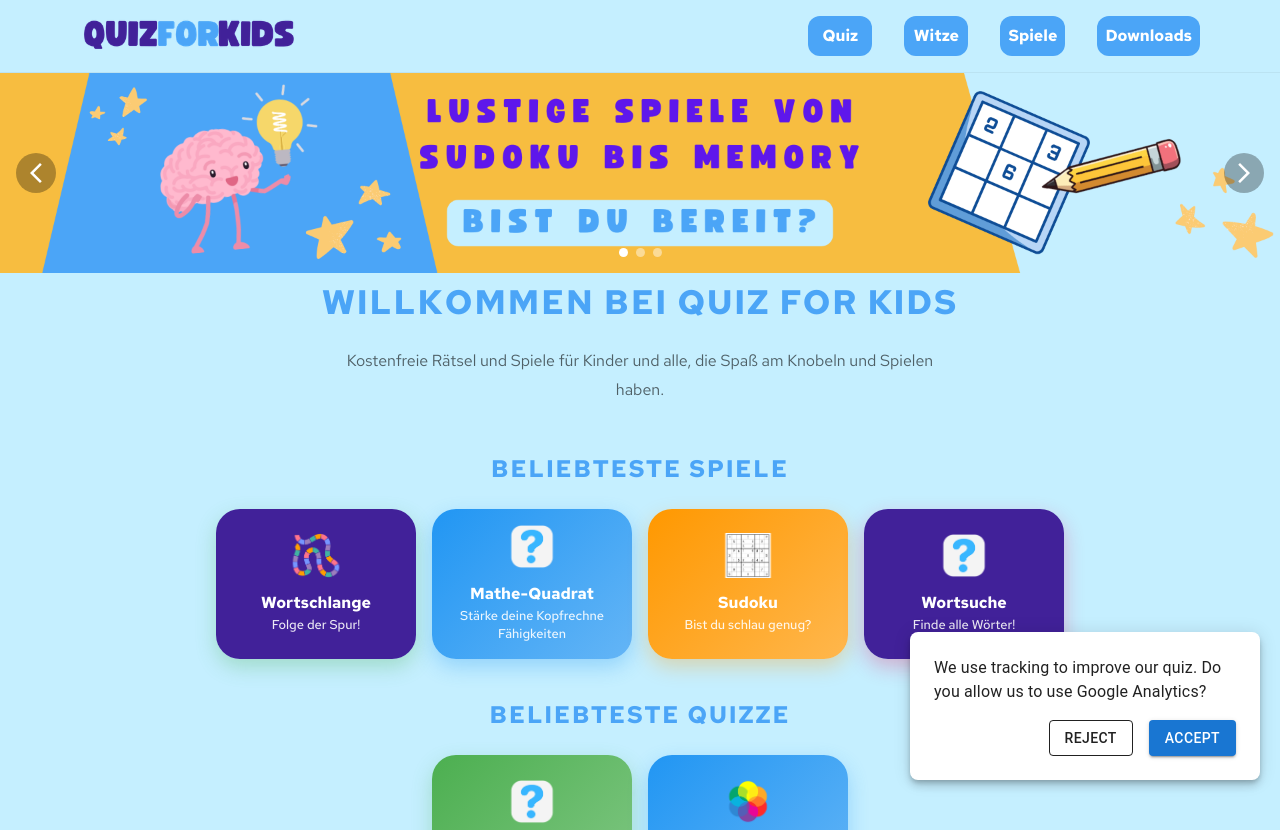
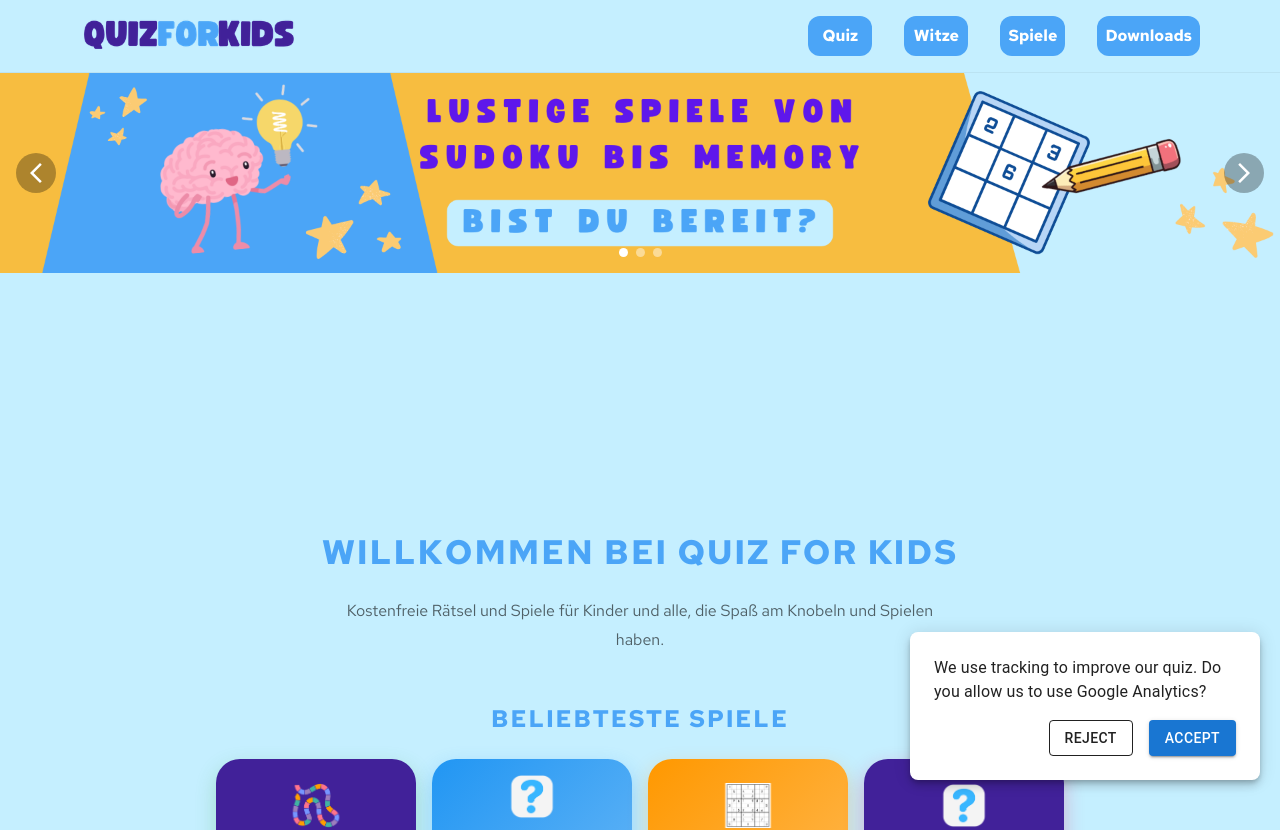
Before and after one commit to MarceloEnd/quiznext, a Next.js app: page / in a window 1280 px wide. Shown: the top 830 px of the page. Built offline with nearby package versions, Linux system fonts and the light colour scheme; what @mui/material-nextjs would draw is missing.

Commit message:
adding AdSense

```diff
--- /dev/null
+++ b/app/components/components/AdSenseFeed.js
@@ -0,0 +1,25 @@
+'use client';
+import { useEffect } from 'react';
+
+export default function AdSenseFeed ({ slot, style = { display: 'block', minHeight: '250px' } }) {
+  useEffect(() => {
+    // Check if adsbygoogle is ready, then push
+    try {
+      (window.adsbygoogle = window.adsbygoogle || []).push({});
+    } catch (err) {
+      console.error('AdSense error:', err);
+    }
+  }, []);
+
+  return (
+    <ins
+      className="adsbygoogle"
+      style={style}
+      // ONLY the publisher ID goes here, not the script URL
+      data-ad-client="ca-pub-6486557001399248"
+      data-ad-slot={slot}
+      data-ad-format="auto"
+      data-full-width-responsive="true"
+    />
+  );
+};
--- a/app/layout.js
+++ b/app/layout.js
@@ -5,6 +5,7 @@ import ThemeRegistry from './components/components/providers/ThemeRegistry';
 import { Analytics } from '@vercel/analytics/next';
 import CookieConsent from './components/components/CookieConsent';
 import { Metadata } from "next";
+import Script from 'next/script';
 
 // Initialize the font
 const redHat = Red_Hat_Text({
@@ -22,6 +23,14 @@ export const metadata = {
 export default function RootLayout({ children }) {
   return (
     <html lang="de" className={redHat.variable}>
+    <head>
+        <Script
+          async
+          src="https://pagead2.googlesyndication.com/pagead/js/adsbygoogle.js?client=ca-pub-6486557001399248"
+          crossOrigin="anonymous"
+          strategy="afterInteractive"
+        />
+      </head>
       <body>
         {/* Use the registry component instead */}
         <ThemeRegistry>
--- a/app/page.js
+++ b/app/page.js
@@ -6,12 +6,14 @@ import { NewestGames } from './components/components/NewestGames';
 import { FeaturedQuiz } from './components/components/FeaturedQuiz';
 import { FeaturedJokes } from './components/components/FeaturedJokes';
 import { TextfieldUnderHeader } from './components/components/TextfieldUnderHeader';
+import  AdSenseFeed from './components/components/AdSenseFeed';
 
 export default function Home() {
   return (
     <div className="Start">
       <StandardHeader />
       <Banner />
+      <AdSenseFeed slot="6238077612" />
       <TextfieldUnderHeader
         header={'Willkommen bei Quiz for Kids'}
         subtext={`Kostenfreie Rätsel und Spiele für Kinder und alle, die Spaß am Knobeln und Spielen haben.
@@ -21,6 +23,7 @@ export default function Home() {
       <FeaturedQuiz/>
       <NewestGames />
       <FeaturedJokes/>
+      <AdSenseFeed slot="6675015716" />
     </div>
   )
 }
```
